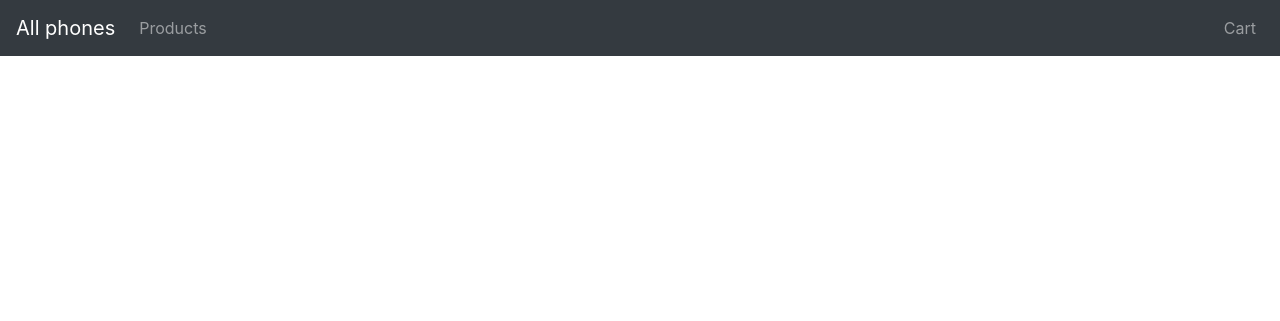
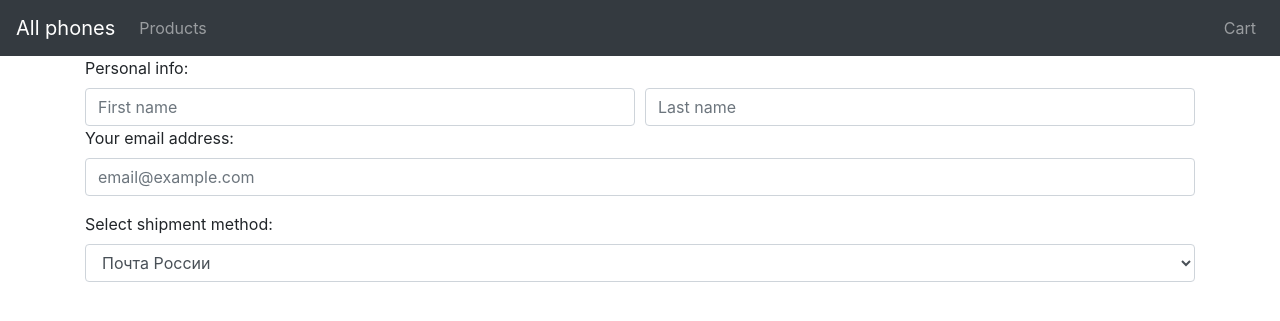
Before and after one commit to staelerss/Python, a Flask app: page /shipment in a window 1280 px wide. Shown: the top 321 px of the page. Run offline with Flask 2, Linux system fonts and the light colour scheme; some libraries are stand-ins or nearby versions.

Commit message:
Work in progress

```diff
--- a/templates/base.html
+++ b/templates/base.html
@@ -11,7 +11,7 @@
 </head>
 <body>
 <section id="header">
-    <nav class="navbar navbar-expand-md navbar-dark bg-dark fixed-top">
+    <nav class="navbar navbar-expand-md navbar-dark bg-dark sticky-top">
         <a class="navbar-brand" href="/">All phones</a>
         <button class="navbar-toggler" type="button" data-toggle="collapse" data-target="#navbarsExampleDefault"
                 aria-controls="navbarsExampleDefault" aria-expanded="false" aria-label="Toggle navigation">
--- a/templates/cart.html
+++ b/templates/cart.html
@@ -27,7 +27,7 @@
 									</div>
 								</div>
 							</td>
-							<td data-th="Price">1199$</td>
+							<td data-th="Price">1499$</td>
 							<td data-th="Quantity">
 								<input type="number" class="form-control text-center" value="1">
 							</td>
@@ -39,9 +39,6 @@
 						</tr>
 					</tbody>
 					<tfoot>
-						<tr class="visible-xs">
-							<td class="text-right" colspan="2"><strong>Total price</strong></td>
-						</tr>
 						<tr>
 							<td><a href="/" class="btn btn-block"><i class="fa fa-angle-left"></i> Continue Shopping</a></td>
 							<td colspan="2" class="hidden-xs"></td>
--- a/templates/index.html
+++ b/templates/index.html
@@ -28,7 +28,7 @@
                     <a class="btn btn-lg btn-primary"
                           href="{{url_for('category_page',
                                   category_id=slide.category_id)}}" role="button">
-                        Выбор категории</a>
+                        Apply to this category</a>
                 </div>
             </div>
         </div>
--- a/templates/shipment.html
+++ b/templates/shipment.html
@@ -3,11 +3,32 @@
 {% block title %}PC Builders{% endblock %}
 
 {% block content %}
-
-<link rel="stylesheet" href="/static/cart.css">
 <link href="//maxcdn.bootstrapcdn.com/font-awesome/4.1.0/css/font-awesome.min.css" rel="stylesheet">
-<div>
-
+<div class="container">
+    <form>
+        <label>Personal info:</label>
+        <div class="form-row">
+            <div class="col">
+                <input type="text" class="form-control" placeholder="First name">
+            </div>
+            <div class="col">
+                <input type="text" class="form-control" placeholder="Last name">
+            </div>
+        </div>
+    </form>
+    <div class="form-group">
+        <label for="emailInput">Your email address:</label>
+        <input type="email" class="form-control" id="emailInput" aria-describedby="emailHelp"
+               placeholder="email@example.com">
+    </div>
+    <div class="form-group">
+        <label for="shipmentMethod">Select shipment method:</label>
+        <select class="form-control" id="shipmentMethod">
+            <option>Почта России</option>
+            <option>EMS</option>
+            <option>СДЭК</option>
+    </div>
+    <div class=""></div>
 </div>
 
 {% endblock %}
```
